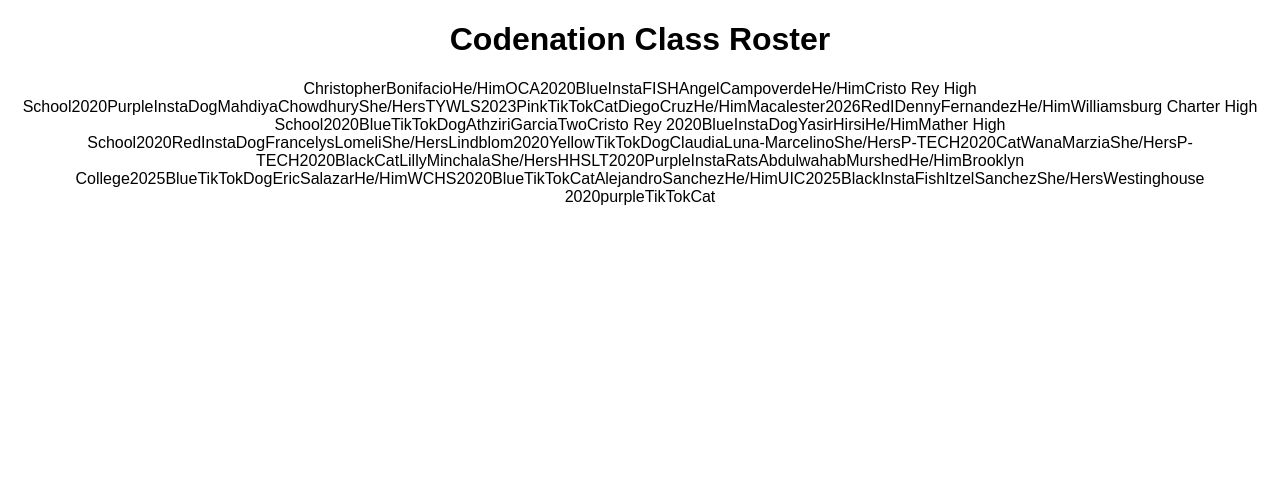
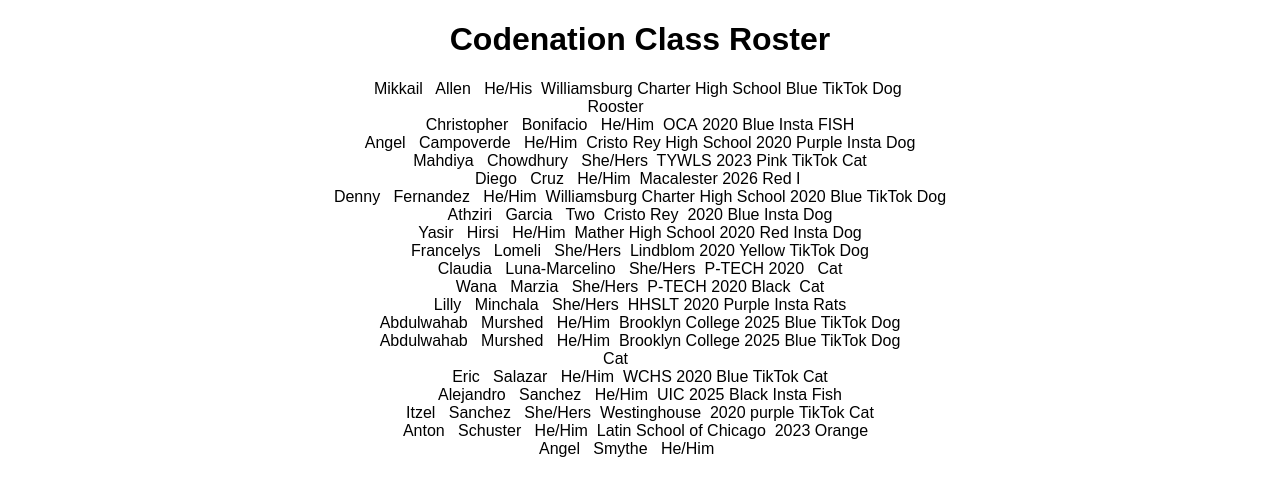
Before and after one commit to Old-Man-Of-The-Sea/codenation-Class-Roster, a React (Create React App) app: page / in a window 1280 px wide. Shown: the top 496 px of the page. Built offline with nearby package versions, Linux system fonts and the light colour scheme.

Commit message:
Added Map My project is looking better

```diff
--- a/src/App.js
+++ b/src/App.js
@@ -10,82 +10,7 @@
   let I = "Insta";
   let D = "Dog";
   let C = "Cat";
-
-  // let Row0 = Person(
-  //   "Mikkail",
-  //   "Allen",
-  //   "He/His",
-  //   "Williamsburg Charter High School",
-  //   [B],
-  //   [T],
-  //   [D]
-  // );
-  // let Row1 = Person(
-  //   "Justin",
-  //   "Apupalo",
-  //   [One],
-  //   "NYIT",
-  //   "2025",
-  //   [B],
-  //   [I],
-  //   "Rooster"
-  // );
-  // let Row2 = Person(
-  //   "Christopher",
-  //   "Bonifacio",
-  //   [One],
-  //   "OCA",
-  //   [Date],
-  //   [B],
-  //   [I],
-  //   "FISH"
-  // );
-  // //let Row3.2 = Person("Joe", "Idk", "He/His");
-  // let Row3 = Person(
-  //   "Angel",
-  //   "Campoverde",
-  //   [One],
-  //   "Cristo Rey High School",
-  //   [Date],
-  //   "Purple",
-  //   [I],
-  //   [D]
-  // );
-  // let Row4 = Person(
-  //   "Mahdiya",
-  //   "Chowdhury",
-  //   [Two],
-  //   "TYWLS",
-  //   "2023",
-  //   "Pink",
-  //   [T],
-  //   [C]
-  // );
-  // let Row5 = Person("Diego", "Cruz", [One], "Macalester", "2026", "Red", "I");
-  // let Row6 = Person("Heber", "Cruz, Hernandez", [One]);
-  // let Row7 = Person("Yonatan", "De La Mora", [One]);
-  // let Row8 = Person(
-  //   "Denny",
-  //   "Fernandez",
-  //   [One],
-  //   "Williamsburg Charter High School",
-  //   [Date],
-  //   [B],
-  //   [T],
-  //   [D]
-  // );
-  // let Row9 = Person(
-  //   "Athziri",
-  //   "Garcia",
-  //   "Two",
-  //   "Cristo Rey ",
-  //   [Date],
-  //   [B],
-  //   [I],
-  //   [D]
-  // );
-  // let Row10 = Person("Yasir", "Hirsi", [One]);
-  // // let Row5 = Person("");
+  //
 
   let people = [
     [
@@ -96,7 +21,8 @@
       [B],
       [T],
       [D] //0
-    ][("Justin", "Apupalo", [One], "NYIT", "2025", [B], [I], "Rooster")], //1
+    ],
+    [("Justin", "Apupalo", [One], "NYIT", "2025", [B], [I], "Rooster")], //1
     [
       "Christopher",
       "Bonifacio",
@@ -164,7 +90,8 @@
       [B],
       [T],
       [D] //16
-    ][
+    ],
+    [
       ("Andy",
       "Rincon",
       [One],
@@ -176,35 +103,44 @@
     ],
     ["Eric", "Salazar", [One], "WCHS", [Date], [B], [T], [C]], //18
     ["Alejandro", "Sanchez", [One], "UIC", ["2025"], ["Black"], [I], ["Fish"]], //19
-    ["Itzel", "Sanchez", [Two], "Westinghouse ", [Date], ["purple"], [T], [C]] //20
+    ["Itzel", "Sanchez", [Two], "Westinghouse ", [Date], ["purple"], [T], [C]], //20
+    [
+      "Anton",
+      "Schuster",
+      [One],
+      "Latin School of Chicago ",
+      ["2023"],
+      ["Orange"]
+    ], //21
+    ["Angel", "Smythe", [One]] //22
   ];
 
-  //   return (
-  //     <div className="App">
-  //       <h1>Codenation Class Roster</h1>
-  //       {Row0} {Row1} {Row2}
-  //       {/* {3.2} */} {Row3} {Row4}
-  //       {Row5} {Row6} {Row7}
-  //       {Row8} {Row9} {Row10}
-  //     </div>
-  //   );
-  // }
+  let List = people.map(function (person) {
+    console.log("im here");
+    console.log(person);
+    // TODO
+    return (
+      <div>
+        {person[0]} &nbsp; {person[1]} &nbsp; {person[2]}&nbsp; {person[3]}
+        &nbsp;{person[4]}&nbsp;{person[5]}&nbsp;{person[6]}&nbsp;{person[7]}
+      </div>
+    );
+  });
 
   return (
     <div className="App">
       <h1>Codenation Class Roster</h1>
-      {people}
+      {List}
     </div>
   );
 }
 
-// let array = []
-// for ( let name of Person){
+// let array = [];
+// for (let name of Person) {
 //   let First = name[0];
 //   let Last = name[1];
-// }
-
-// Element.push
+//   let Pronouns = PR[2];
+// };
 
 function Person(First, Last, Pronouns, School, GY, FC, TorI, DogCat) {
   return (
```
